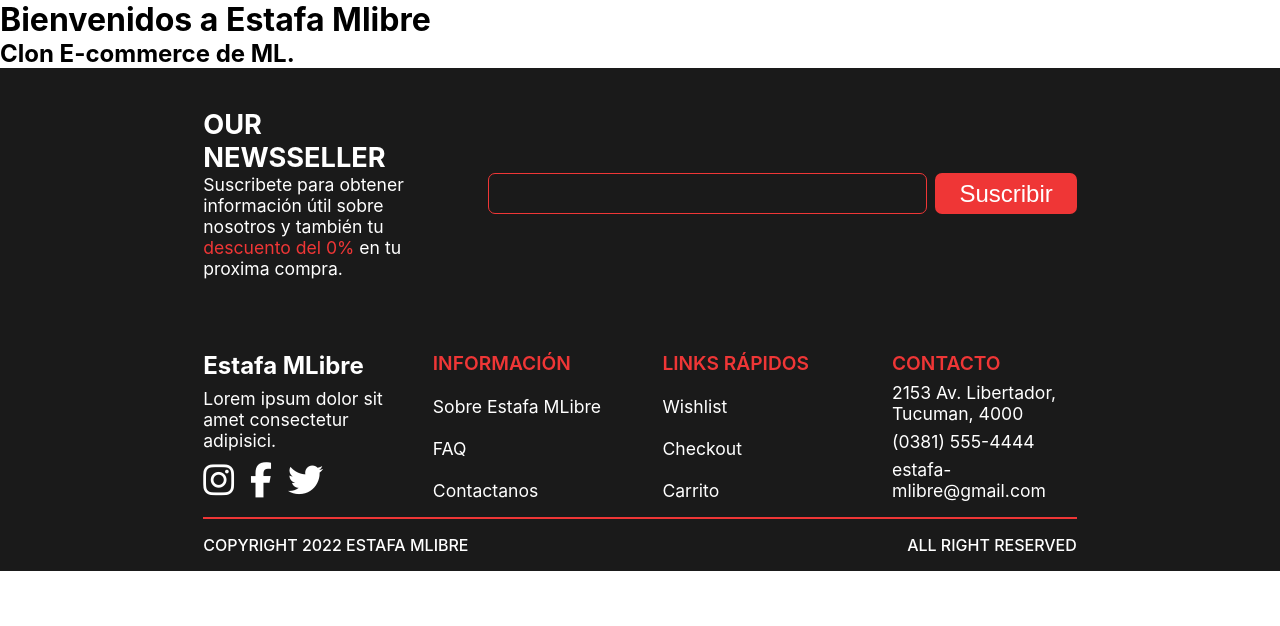
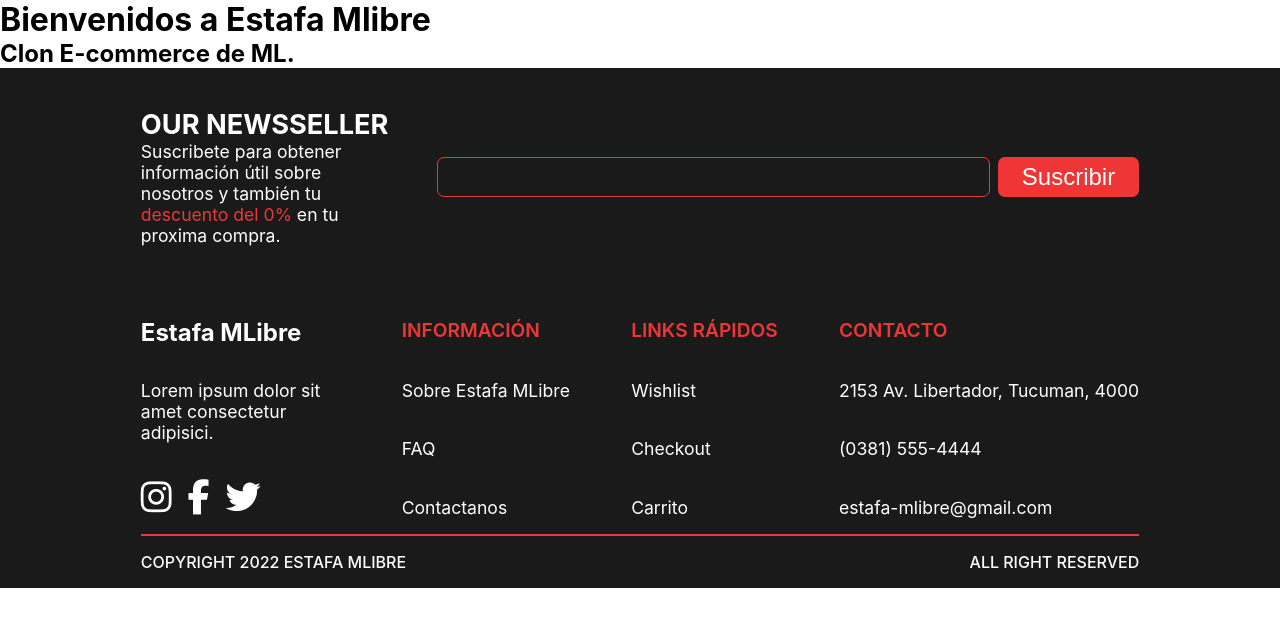
Before and after one commit to agustingu20/estafa-mlibre, a React (Create React App) app: page / in a window 1280 px wide. Shown: the top 626 px of the page. Built offline with nearby package versions, Linux system fonts and the light colour scheme.

Commit message:
arreglado espacio al final de columna cuatro

```diff
--- a/src/components/footer/footerStyle.css
+++ b/src/components/footer/footerStyle.css
@@ -105,7 +105,16 @@
     }
 
     .footer-wrapper .seccion-primaria{
-        grid-template-columns: 1fr 1fr 1fr 1fr;
+        display: flex;
+        justify-content: space-between;
+    }
+
+    .seccion-primaria .columna{
+        height: 200px;
+    }
+
+    .columna-uno{
+        max-width: 20%;
     }
 }
 
@@ -126,7 +135,7 @@
     }
 }
 
-@media screen and (min-width: 1200px){
+@media screen and (min-width: 1400px){
     .wrapper{
         max-width: 70%;
     }
```
